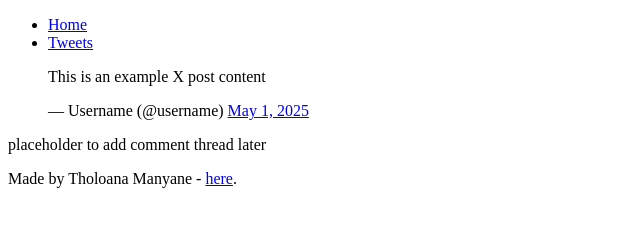
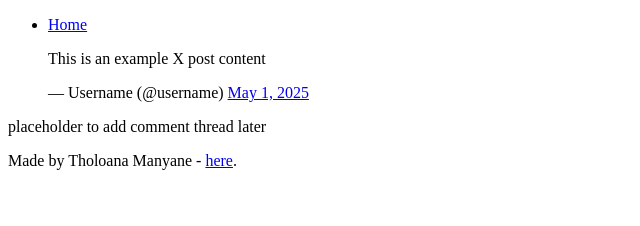
Before and after one commit to Tholoana96/My_First_Portfolio, a plain HTML site: page html_basic/tweets.html in a window 1280 px wide. Shown: the whole page, without its empty margins (0-640 px from the left). Drawn offline with Linux system fonts and the light colour scheme.

Commit message:
index.html

```diff
--- a/html_basic/tweets.html
+++ b/html_basic/tweets.html
@@ -9,7 +9,6 @@
     <header>
       <ul>
         <li><a href="index.html">Home</a></li>
-        <li><a href="tweets.html">Tweets</a></li>
       </ul>
     </header>
     <main>
```
Also changed, not shown: html_basic/index.html (+0 -1 lines).
